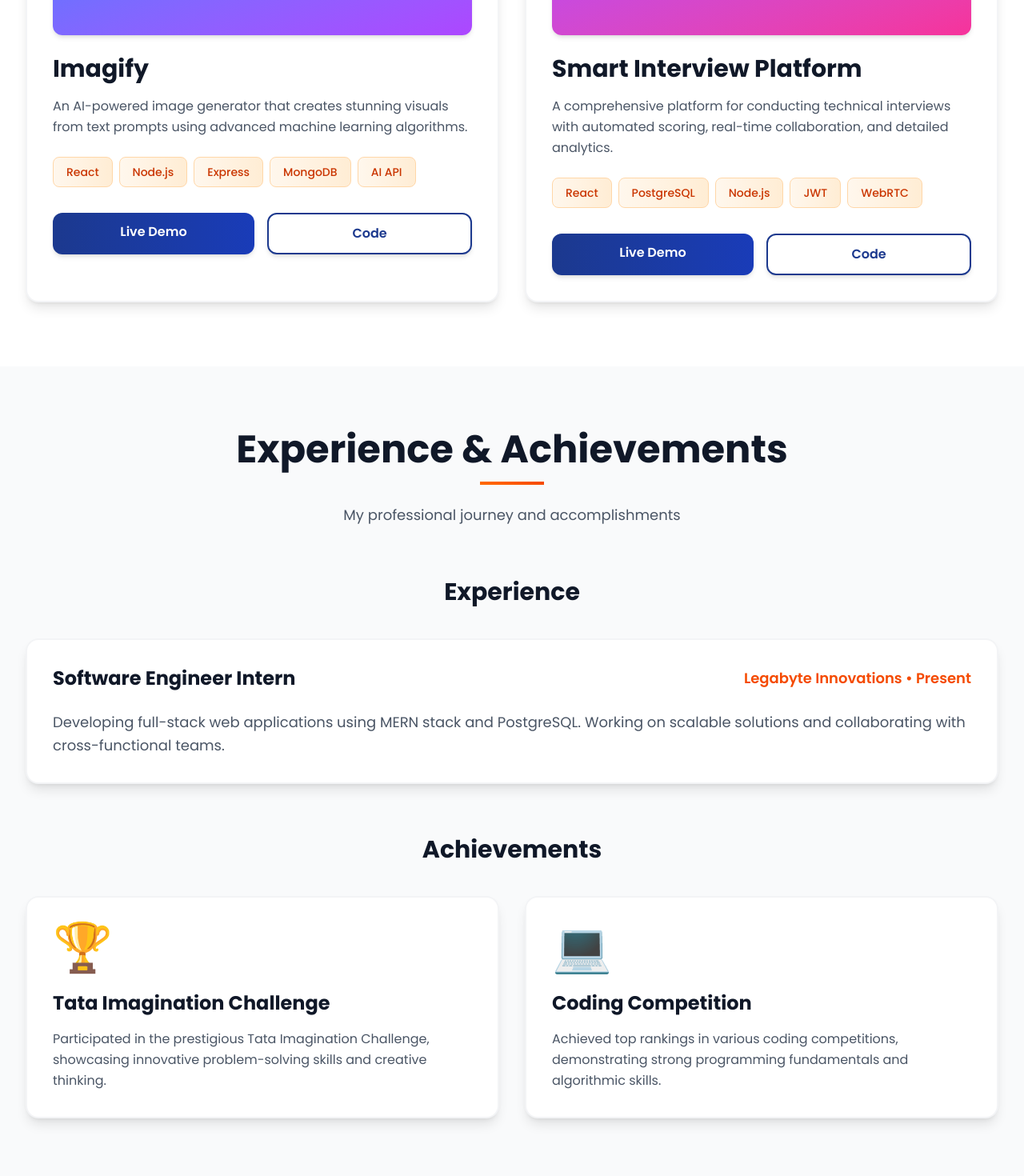
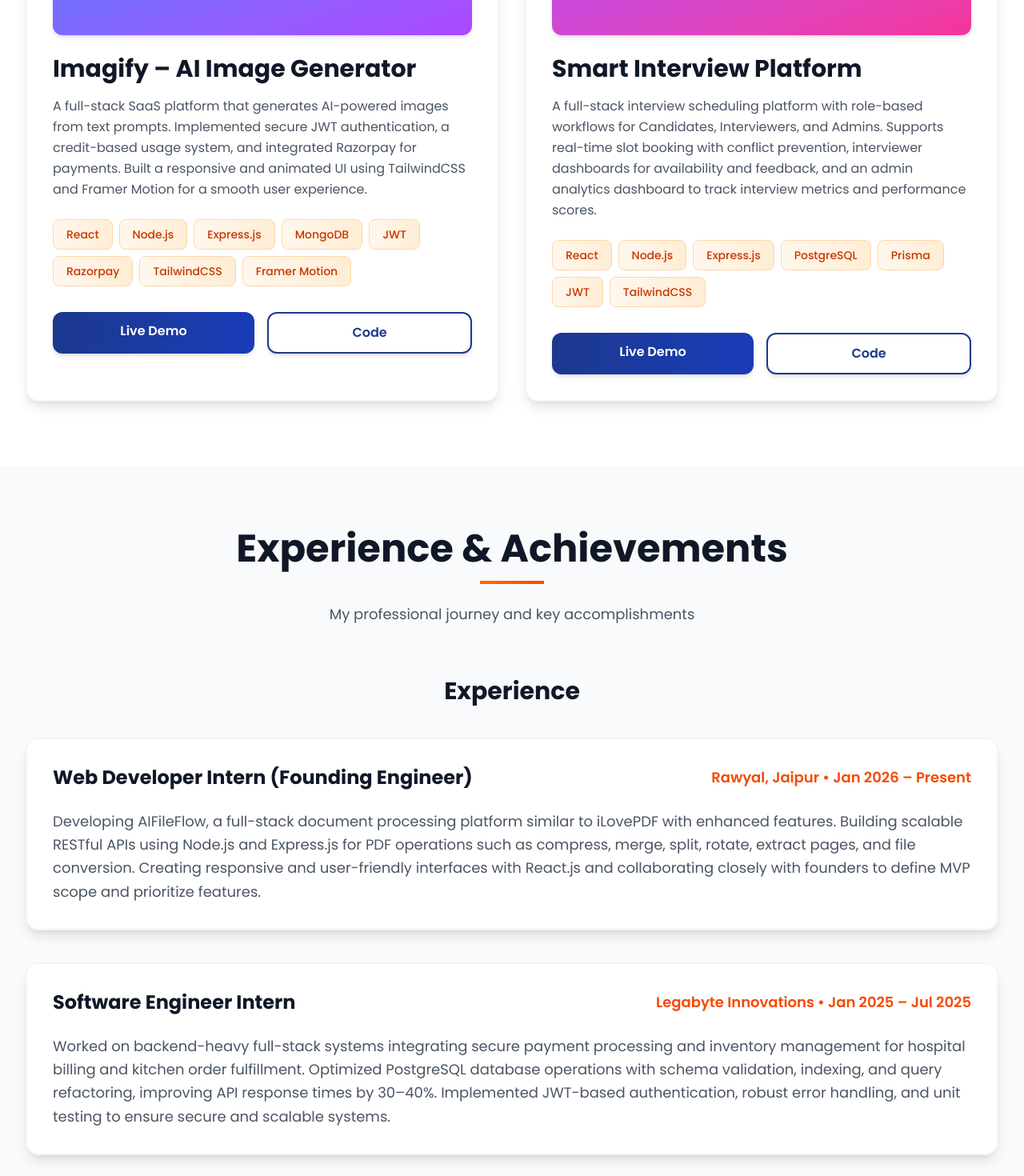
Before and after one commit to sanuj344/Portfolio, a React (Vite) app: page / in a window 1280 px wide. Shown: the part 2700-4170 px from the top of the page at 80% size. Built offline with nearby package versions, Linux system fonts and the light colour scheme.

Commit message:
experience and projects section updated

```diff
--- a/src/sections/Experience.jsx
+++ b/src/sections/Experience.jsx
@@ -1,32 +1,36 @@
-import { motion } from 'framer-motion';
+import { motion } from "framer-motion";
 
 function Experience() {
   const experiences = [
     {
-      title: 'Software Engineer Intern',
-      company: 'Legabyte Innovations',
-      period: 'Present',
-      description: 'Developing full-stack web applications using MERN stack and PostgreSQL. Working on scalable solutions and collaborating with cross-functional teams.',
-      type: 'experience',
-      gradient: 'from-blue-500 to-purple-500'
-    }
+      title: "Web Developer Intern (Founding Engineer)",
+      company: "Rawyal, Jaipur",
+      period: "Jan 2026 – Present",
+      description:
+        "Developing AIFileFlow, a full-stack document processing platform similar to iLovePDF with enhanced features. Building scalable RESTful APIs using Node.js and Express.js for PDF operations such as compress, merge, split, rotate, extract pages, and file conversion. Creating responsive and user-friendly interfaces with React.js and collaborating closely with founders to define MVP scope and prioritize features.",
+    },
+    {
+      title: "Software Engineer Intern",
+      company: "Legabyte Innovations",
+      period: "Jan 2025 – Jul 2025",
+      description:
+        "Worked on backend-heavy full-stack systems integrating secure payment processing and inventory management for hospital billing and kitchen order fulfillment. Optimized PostgreSQL database operations with schema validation, indexing, and query refactoring, improving API response times by 30–40%. Implemented JWT-based authentication, robust error handling, and unit testing to ensure secure and scalable systems.",
+    },
   ];
 
   const achievements = [
     {
-      title: 'Tata Imagination Challenge',
-      description: 'Participated in the prestigious Tata Imagination Challenge, showcasing innovative problem-solving skills and creative thinking.',
-      type: 'achievement',
-      gradient: 'from-purple-500 to-pink-500',
-      icon: '🏆'
+      title: "3rd Place – Run Code Run (IIIT Una)",
+      description:
+        "Secured 3rd position out of 25 teams in an intra-college coding competition by solving real-time algorithmic challenges under strict time constraints, demonstrating strong problem-solving skills and teamwork.",
+      icon: "🥉",
     },
     {
-      title: 'Coding Competition',
-      description: 'Achieved top rankings in various coding competitions, demonstrating strong programming fundamentals and algorithmic skills.',
-      type: 'achievement',
-      gradient: 'from-green-500 to-blue-500',
-      icon: '💻'
-    }
+      title: "National Semi-finalist – Tata Imagination Challenge",
+      description:
+        "Ranked in the top 2% nationwide among 350,000+ participants in the Tata Imagination Challenge, showcasing analytical thinking, innovation, and business problem-solving skills.",
+      icon: "🏅",
+    },
   ];
 
   return (
@@ -39,14 +43,21 @@ function Experience() {
           viewport={{ once: true }}
           className="text-center mb-16"
         >
-          <h2 className="text-4xl md:text-5xl font-bold text-gray-900 mb-4">Experience & Achievements</h2>
+          <h2 className="text-4xl md:text-5xl font-bold text-gray-900 mb-4">
+            Experience & Achievements
+          </h2>
           <div className="w-20 h-1 bg-gradient-to-r from-orange-500 to-orange-600 mx-auto mb-6"></div>
-          <p className="text-lg text-gray-600">My professional journey and accomplishments</p>
+          <p className="text-lg text-gray-600">
+            My professional journey and key accomplishments
+          </p>
         </motion.div>
 
-        <div className="mb-16">
-          <h3 className="text-3xl font-bold text-gray-900 mb-10 text-center">Experience</h3>
-          <div className="space-y-8">
+        {/* Experience Section */}
+        <div className="mb-20">
+          <h3 className="text-3xl font-bold text-gray-900 mb-10 text-center">
+            Experience
+          </h3>
+          <div className="space-y-10">
             {experiences.map((exp, index) => (
               <motion.div
                 key={exp.title}
@@ -57,17 +68,26 @@ function Experience() {
                 className="bg-white rounded-2xl p-8 border-2 border-gray-100 hover:border-orange-200 transition-all duration-500 shadow-lg hover:shadow-2xl"
               >
                 <div className="flex flex-col md:flex-row md:items-center md:justify-between mb-6">
-                  <h4 className="text-2xl font-bold text-gray-900">{exp.title}</h4>
-                  <span className="text-orange-600 font-semibold text-lg">{exp.company} • {exp.period}</span>
+                  <h4 className="text-2xl font-bold text-gray-900">
+                    {exp.title}
+                  </h4>
+                  <span className="text-orange-600 font-semibold text-lg">
+                    {exp.company} • {exp.period}
+                  </span>
                 </div>
-                <p className="text-gray-600 leading-relaxed text-lg">{exp.description}</p>
+                <p className="text-gray-600 leading-relaxed text-lg">
+                  {exp.description}
+                </p>
               </motion.div>
             ))}
           </div>
         </div>
 
+        {/* Achievements Section */}
         <div>
-          <h3 className="text-3xl font-bold text-gray-900 mb-10 text-center">Achievements</h3>
+          <h3 className="text-3xl font-bold text-gray-900 mb-10 text-center">
+            Achievements
+          </h3>
           <div className="grid md:grid-cols-2 gap-8">
             {achievements.map((achievement, index) => (
               <motion.div
@@ -80,8 +100,12 @@ function Experience() {
                 className="bg-white rounded-2xl p-8 border-2 border-gray-100 hover:border-orange-200 transition-all duration-500 shadow-lg hover:shadow-2xl"
               >
                 <div className="text-6xl mb-6">{achievement.icon}</div>
-                <h4 className="text-2xl font-bold text-gray-900 mb-4">{achievement.title}</h4>
-                <p className="text-gray-600 leading-relaxed">{achievement.description}</p>
+                <h4 className="text-2xl font-bold text-gray-900 mb-4">
+                  {achievement.title}
+                </h4>
+                <p className="text-gray-600 leading-relaxed">
+                  {achievement.description}
+                </p>
               </motion.div>
             ))}
           </div>
--- a/src/sections/Projects.jsx
+++ b/src/sections/Projects.jsx
@@ -1,25 +1,44 @@
-import { motion } from 'framer-motion';
+import { motion } from "framer-motion";
 
 function Projects() {
   const projects = [
     {
-      title: 'Imagify',
-      description: 'An AI-powered image generator that creates stunning visuals from text prompts using advanced machine learning algorithms.',
-      techStack: ['React', 'Node.js', 'Express', 'MongoDB', 'AI API'],
-      liveDemo: '#',
-      code: '#',
-      gradient: 'from-blue-500 to-purple-500',
-      icon: '🎨'
+      title: "Imagify – AI Image Generator",
+      description:
+        "A full-stack SaaS platform that generates AI-powered images from text prompts. Implemented secure JWT authentication, a credit-based usage system, and integrated Razorpay for payments. Built a responsive and animated UI using TailwindCSS and Framer Motion for a smooth user experience.",
+      techStack: [
+        "React",
+        "Node.js",
+        "Express.js",
+        "MongoDB",
+        "JWT",
+        "Razorpay",
+        "TailwindCSS",
+        "Framer Motion",
+      ],
+      liveDemo: "#",
+      code: "#",
+      gradient: "from-blue-500 to-purple-500",
+      icon: "🎨",
     },
     {
-      title: 'Smart Interview Platform',
-      description: 'A comprehensive platform for conducting technical interviews with automated scoring, real-time collaboration, and detailed analytics.',
-      techStack: ['React', 'PostgreSQL', 'Node.js', 'JWT', 'WebRTC'],
-      liveDemo: '#',
-      code: '#',
-      gradient: 'from-purple-500 to-pink-500',
-      icon: '💼'
-    }
+      title: "Smart Interview Platform",
+      description:
+        "A full-stack interview scheduling platform with role-based workflows for Candidates, Interviewers, and Admins. Supports real-time slot booking with conflict prevention, interviewer dashboards for availability and feedback, and an admin analytics dashboard to track interview metrics and performance scores.",
+      techStack: [
+        "React",
+        "Node.js",
+        "Express.js",
+        "PostgreSQL",
+        "Prisma",
+        "JWT",
+        "TailwindCSS",
+      ],
+      liveDemo: "#",
+      code: "#",
+      gradient: "from-purple-500 to-pink-500",
+      icon: "💼",
+    },
   ];
 
   return (
@@ -32,9 +51,13 @@ function Projects() {
           viewport={{ once: true }}
           className="text-center mb-16"
         >
-          <h2 className="text-4xl md:text-5xl font-bold text-gray-900 mb-4">Projects</h2>
+          <h2 className="text-4xl md:text-5xl font-bold text-gray-900 mb-4">
+            Projects
+          </h2>
           <div className="w-20 h-1 bg-gradient-to-r from-orange-500 to-orange-600 mx-auto mb-6"></div>
-          <p className="text-lg text-gray-600">Some of my recent work</p>
+          <p className="text-lg text-gray-600">
+            Some of my recent work and hands-on projects
+          </p>
         </motion.div>
 
         <div className="grid md:grid-cols-2 gap-8">
@@ -48,18 +71,31 @@ function Projects() {
               whileHover={{ y: -10, scale: 1.02 }}
               className="bg-white rounded-2xl p-8 border-2 border-gray-100 hover:border-orange-200 transition-all duration-500 shadow-lg hover:shadow-2xl group"
             >
-              <div className={`w-full h-48 rounded-xl bg-gradient-to-br ${project.gradient} mb-6 flex items-center justify-center text-white text-7xl shadow-md`}>
+              <div
+                className={`w-full h-48 rounded-xl bg-gradient-to-br ${project.gradient} mb-6 flex items-center justify-center text-white text-7xl shadow-md`}
+              >
                 {project.icon}
               </div>
-              <h3 className="text-3xl font-bold text-gray-900 mb-4 group-hover:text-orange-600 transition-colors duration-300">{project.title}</h3>
-              <p className="text-gray-600 mb-6 leading-relaxed">{project.description}</p>
+
+              <h3 className="text-3xl font-bold text-gray-900 mb-4 group-hover:text-orange-600 transition-colors duration-300">
+                {project.title}
+              </h3>
+
+              <p className="text-gray-600 mb-6 leading-relaxed">
+                {project.description}
+              </p>
+
               <div className="flex flex-wrap gap-2 mb-8">
                 {project.techStack.map((tech) => (
-                  <span key={tech} className="bg-gradient-to-r from-orange-50 to-orange-100 text-orange-700 px-4 py-2 rounded-lg text-sm font-medium border border-orange-200">
+                  <span
+                    key={tech}
+                    className="bg-gradient-to-r from-orange-50 to-orange-100 text-orange-700 px-4 py-2 rounded-lg text-sm font-medium border border-orange-200"
+                  >
                     {tech}
                   </span>
                 ))}
               </div>
+
               <div className="flex gap-4">
                 <a
                   href={project.liveDemo}
```
